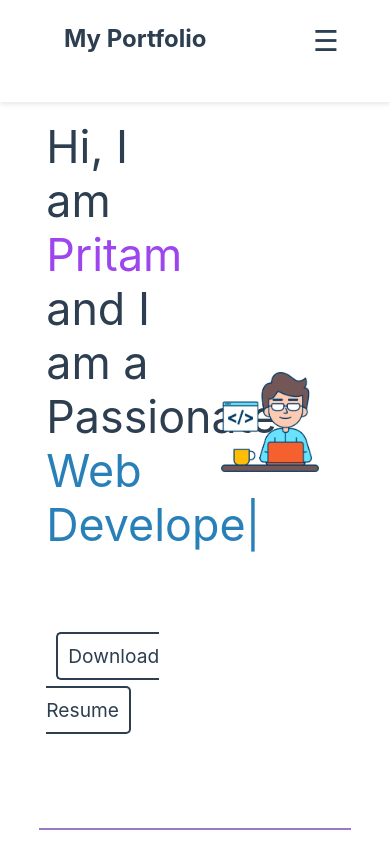
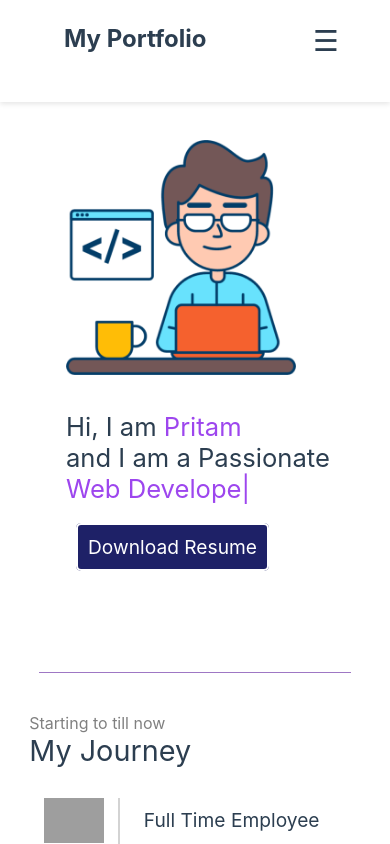
Before and after one commit to pritamrauniyar/pritam-portfolio, a React (Create React App) app: page / in a window 390 px wide. Shown: the top 844 px of the page. Built offline with nearby package versions, Linux system fonts and the light colour scheme; grey boxes are pictures that could not be loaded.

Commit message:
scroll layout changes, height adjusted

```diff
--- a/src/App.css
+++ b/src/App.css
@@ -9,3 +9,31 @@
 main {
   flex: 1 0 auto; /* This will make sure main content expands to fill available space */
 }
+
+/* Remove the scrollbar arrows */
+::-webkit-scrollbar-button {
+  width: 0;
+  height: 0;
+  display: none; /* Ensure arrows are hidden */
+}
+
+/* Customize the scrollbar width and appearance */
+::-webkit-scrollbar {
+  width: 6px; /* Thin scrollbar */
+  height: 6px; /* Thin horizontal scrollbar */
+}
+
+/* Customize the track */
+::-webkit-scrollbar-track {
+  background: #f0f0f0; /* Track color */
+}
+
+/* Customize the thumb */
+::-webkit-scrollbar-thumb {
+  background: #888; /* Thumb color */
+  border-radius: 10px; /* Rounded edges for the thumb */
+}
+
+::-webkit-scrollbar-thumb:hover {
+  background: #555; /* Darker thumb color on hover */
+}
--- a/src/components/HeroSection/HeroSection.css
+++ b/src/components/HeroSection/HeroSection.css
@@ -10,30 +10,48 @@
 }
 .left-section {
   font-size: 2.8rem;
-  color: #2c3e50; /* Steel blue text */
 }
 .right-section img {
   width: 80%;
 }
 #heroAnimation {
-  color: #2980b9; /* Blue accent */
+  color: rgb(157, 70, 238);
 }
 
 .left-section .buttons {
   margin-top: 68px;
 }
 .left-section .herosection-btn {
-  background: #ffffff;
+  background: #1e2167;
   font-size: 1.2rem;
-  border: 2px solid #2c3e50; /* Steel blue border */
+  border: 2px solid white;
   border-radius: 5px;
   cursor: pointer;
-  color: #2c3e50; /* Steel blue text */
+  color: white;
   padding: 10px;
   margin: 10px;
   text-decoration: none;
   margin-top: 50px;
 }
 .left-section .herosection-btn:hover {
-  background: #d3d3d3; /* Light gray on hover */
+  background: #404281;
 }
+
+@media screen and (max-width: 480px) {
+  .herosection-container > div {
+    width: 90%;
+  }
+  .herosection-container {
+    flex-direction: column-reverse;
+    margin-top: 120px;
+    margin-bottom: 80px;
+    margin-left: 30px;
+  }
+  .left-section {
+    font-size: 1.6rem;
+    margin: 10%;
+  }
+  .left-section .buttons {
+    margin-top: 25px;
+  }
+}
--- a/src/pages/About/About.css
+++ b/src/pages/About/About.css
@@ -4,6 +4,9 @@
   padding: 20px;
   text-align: left;
   width: 100%;
+  margin-top: 5rem;
+  overflow-y: auto;
+  max-height: 77vh;
 }
 
 .about-container h1,
@@ -30,6 +33,6 @@
     margin-left: 15px;
   }
   .about-container {
-    margin-top: 100px;
+    max-height: none;
   }
 }
--- a/src/pages/Certificates/Certificates.css
+++ b/src/pages/Certificates/Certificates.css
@@ -1,14 +1,17 @@
 .certifications-container {
+    margin-top: 5rem;
     padding: 20px;
-    background-color: #ffffff; /* White background for clean look */
-    color: #2c3e50; /* Steel blue text */
+    background-color: #ffffff;
+    color: #2c3e50;
     text-align: center;
+    overflow-y: auto;
+    max-height: 77vh;
   }
 
   .certifications-container h1 {
     font-size: 2.5rem;
     margin-bottom: 20px;
-    color: #34495e; /* Slightly darker steel blue */
+    color: #34495e;
   }
 
   .certifications-list {
@@ -65,4 +68,9 @@
     .cert-card {
       width: 90%;
     }
+
+    .certifications-container{
+        margin-top: 6rem;
+        max-height: none;
+    }
   }
--- a/src/pages/Contact/Contact.css
+++ b/src/pages/Contact/Contact.css
@@ -8,6 +8,9 @@
   flex-direction: column;
   align-items: center;
   justify-content: center;
+  margin-top: 6rem;
+  max-height: 75vh;
+  overflow-y: auto;
 }
 
 .contact-container a {
@@ -27,3 +30,9 @@
 .social-links a {
   margin: 15px;
 }
+
+@media screen and (max-width: 480px) {
+  .contact-container{
+    max-height: none;
+  }
+}
--- a/src/pages/Home/Home.css
+++ b/src/pages/Home/Home.css
@@ -2,12 +2,17 @@
   background-color: #ffffff; /* White for a clean professional look */
   padding: 20px;
   color: #2c3e50; /* Steel blue for text */
+  max-height: 88vh;
+  overflow-y: auto;
 }
 
 .home-journey-container {
   display: none;
 }
 @media screen and (max-width: 480px) {
+  .home-container{
+    max-height: none;
+  }
   .home-journey-container {
     display: block;
   }
--- a/src/pages/Project/Project.css
+++ b/src/pages/Project/Project.css
@@ -5,6 +5,9 @@
   background-color: #ffffff; /* White background */
   padding: 20px;
   color: #2c3e50; /* Steel blue text */
+  margin-top: 5rem;
+  overflow-y: auto;
+  max-height: 77vh;
 }
 
 .project-header {
@@ -61,6 +64,7 @@
     grid-template-columns: repeat(auto-fill, minmax(300px, 1fr));
   }
   .project-container {
-    margin-top: 102px;
+      margin-top: 6rem;
+      max-height: none;
   }
 }
```
